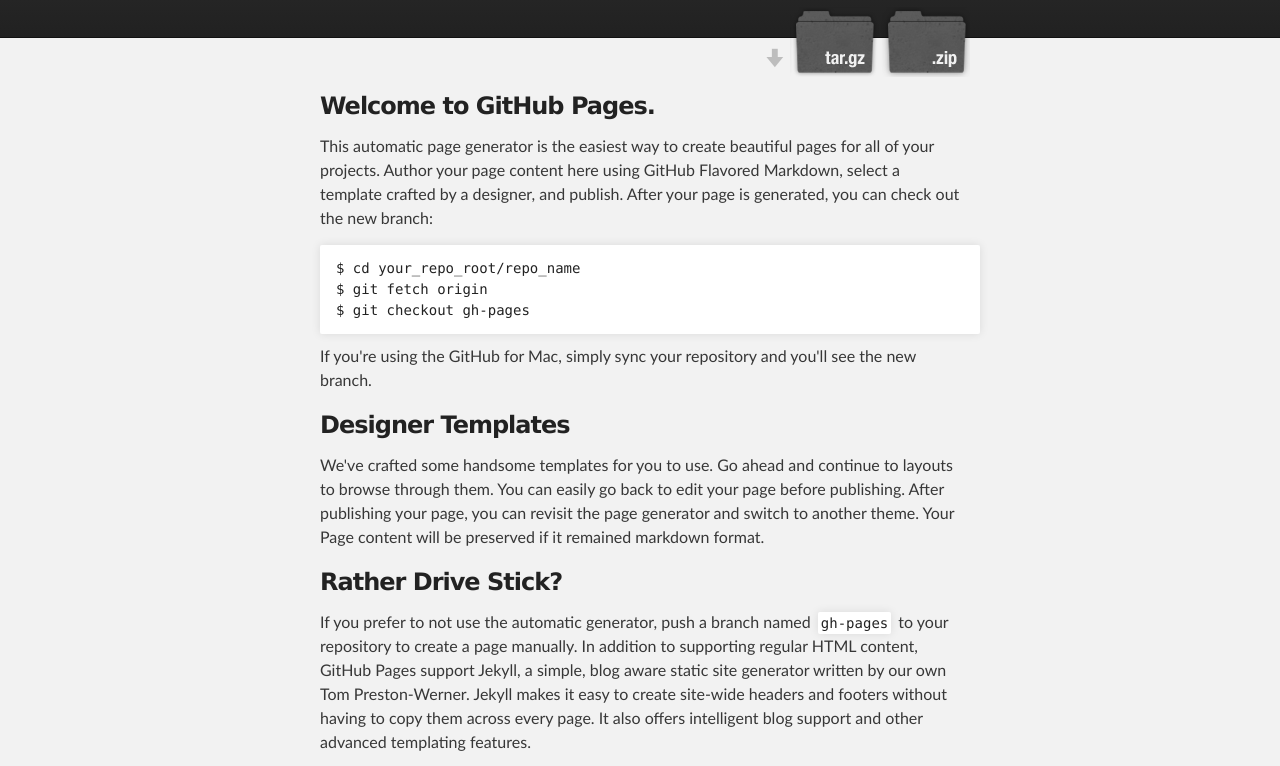
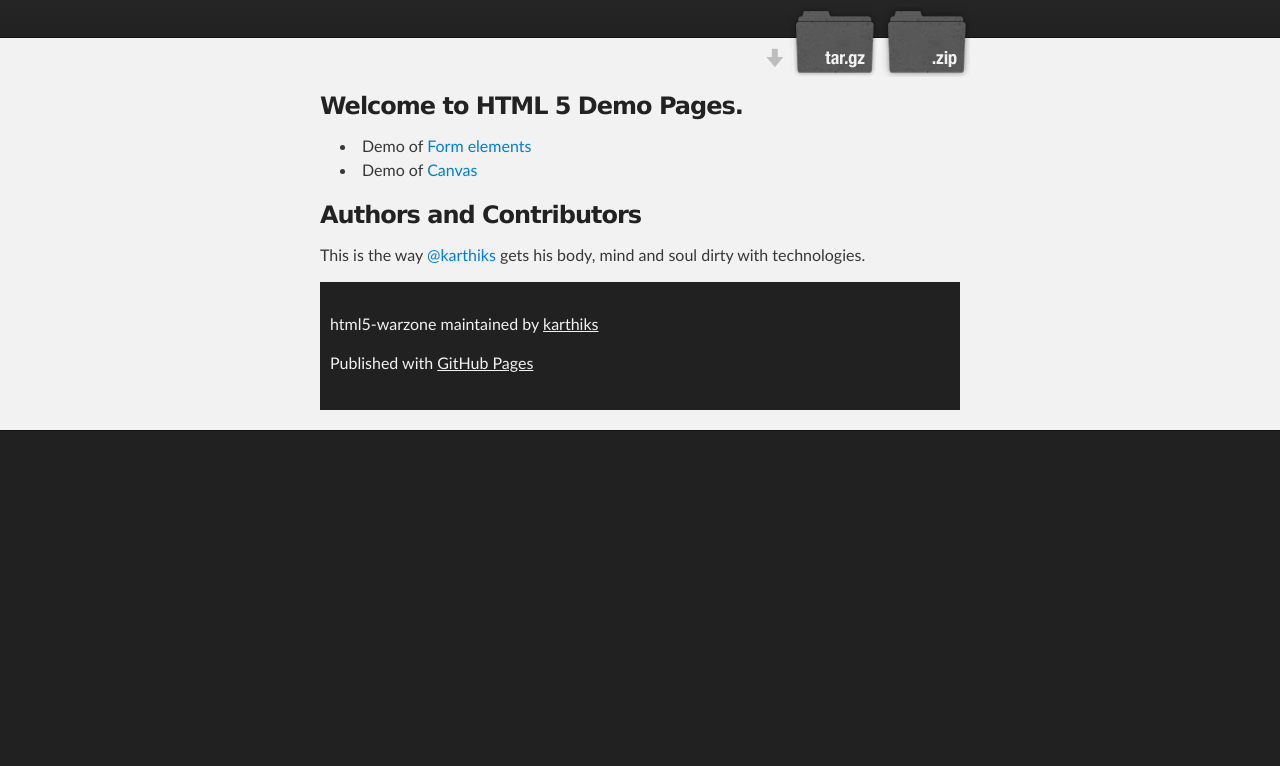
Before and after one commit to karthiks/HTML5-Warzone, a plain HTML site: page index.html in a window 1280 px wide. Shown: the part 172-938 px from the top of the page. After the commit the page ends 800 px from the top, so only its background shows below. Drawn offline with Linux system fonts and the light colour scheme.

Commit message:
Modified home/index page for gh-pages

```diff
--- a/index.html
+++ b/index.html
@@ -32,38 +32,18 @@
     <div id="main_content_wrap" class="outer">
       <section id="main_content" class="inner">
         <h3>
-<a name="welcome-to-github-pages" class="anchor" href="#welcome-to-github-pages"><span class="octicon octicon-link"></span></a>Welcome to GitHub Pages.</h3>
+<a name="welcome-to-github-pages" class="anchor" href="#welcome-to-github-pages"><span class="octicon octicon-link"></span></a>Welcome to HTML 5 Demo Pages.</h3>
 
-<p>This automatic page generator is the easiest way to create beautiful pages for all of your projects. Author your page content here using GitHub Flavored Markdown, select a template crafted by a designer, and publish. After your page is generated, you can check out the new branch:</p>
-
-<pre><code>$ cd your_repo_root/repo_name
-$ git fetch origin
-$ git checkout gh-pages
-</code></pre>
-
-<p>If you're using the GitHub for Mac, simply sync your repository and you'll see the new branch.</p>
-
-<h3>
-<a name="designer-templates" class="anchor" href="#designer-templates"><span class="octicon octicon-link"></span></a>Designer Templates</h3>
-
-<p>We've crafted some handsome templates for you to use. Go ahead and continue to layouts to browse through them. You can easily go back to edit your page before publishing. After publishing your page, you can revisit the page generator and switch to another theme. Your Page content will be preserved if it remained markdown format.</p>
-
-<h3>
-<a name="rather-drive-stick" class="anchor" href="#rather-drive-stick"><span class="octicon octicon-link"></span></a>Rather Drive Stick?</h3>
-
-<p>If you prefer to not use the automatic generator, push a branch named <code>gh-pages</code> to your repository to create a page manually. In addition to supporting regular HTML content, GitHub Pages support Jekyll, a simple, blog aware static site generator written by our own Tom Preston-Werner. Jekyll makes it easy to create site-wide headers and footers without having to copy them across every page. It also offers intelligent blog support and other advanced templating features.</p>
+<ul>
+<li>Demo of <a href="/forms">Form elements</a></li>
+<li>Demo of <a href="/canvas">Canvas</a></li>
+</ul>
 
 <h3>
 <a name="authors-and-contributors" class="anchor" href="#authors-and-contributors"><span class="octicon octicon-link"></span></a>Authors and Contributors</h3>
 
-<p>You can <a href="https://github.com/blog/821" class="user-mention">@mention</a> a GitHub username to generate a link to their profile. The resulting <code>&lt;a&gt;</code> element will link to the contributor's GitHub Profile. For example: In 2007, Chris Wanstrath (<a href="https://github.com/defunkt" class="user-mention">@defunkt</a>), PJ Hyett (<a href="https://github.com/pjhyett" class="user-mention">@pjhyett</a>), and Tom Preston-Werner (<a href="https://github.com/mojombo" class="user-mention">@mojombo</a>) founded GitHub.</p>
+<p>This is the way <a href="https://github.com/blog/821" class="user-mention">@karthiks</a> gets his body, mind and soul dirty with technologies.</p>
 
-<h3>
-<a name="support-or-contact" class="anchor" href="#support-or-contact"><span class="octicon octicon-link"></span></a>Support or Contact</h3>
-
-<p>Having trouble with Pages? Check out the documentation at <a href="http://help.github.com/pages">http://help.github.com/pages</a> or contact <a href="mailto:support@github.com">support@github.com</a> and we’ll help you sort it out.</p>
-      </section>
-    </div>
 
     <!-- FOOTER  -->
     <div id="footer_wrap" class="outer">
```
